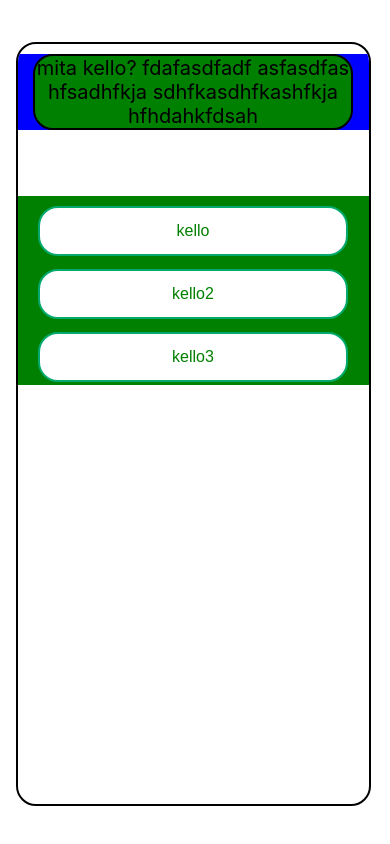
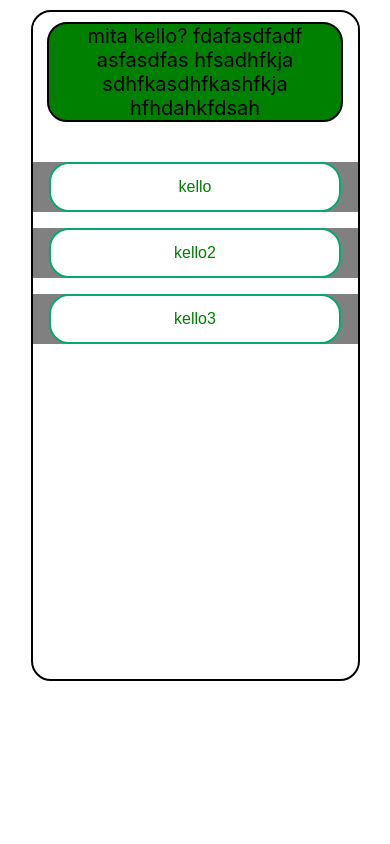
Before and after one commit to jotranen/quiz, a React (Create React App) app in the folder quiz-client/: page / in a window 390 px wide. Built offline with nearby package versions, Linux system fonts and the light colour scheme.

Commit message:
mobile device css

```diff
--- a/quiz-client/src/components/AnswerButton/AnswerButton.css
+++ b/quiz-client/src/components/AnswerButton/AnswerButton.css
@@ -8,13 +8,12 @@
     cursor: pointer;
     margin: 0 auto;
     display: block;
-    margin-top: 2%;
+    margin-top: 5%;
     border-color: 2px solid black;
     border-radius: 20px 20px 20px 20px;
     width: 90%;
 }
 
-/* Green */
 .select {
   border-color: #04AA6D;
   color: green;
@@ -24,21 +23,3 @@
   background-color: #04AA6D;
   color: white;
 }
-
-
-/* styling for our variants */
-.btn-primary {
-  /* border: none; */
-  background-color: blue;
-  color: white;
-}
-.btn-danger {
-  /* border: none; */
-  background-color: red;
-  color: white;
-}
-
-/* styling for different shape*/
-.btn-rounded {
-  /* border-radius: 0.4rem; */
-}
--- a/quiz-client/src/components/QuestionCard/QuestionCard.css
+++ b/quiz-client/src/components/QuestionCard/QuestionCard.css
@@ -1,28 +1,28 @@
 .questioncard {
+    /* display: block; */
+    margin-left: auto;
+    margin-right: auto;
+    margin-top: 10px;
+    width: 90vw;
+    height: 85vh;
     /* width: 750px;
     height: 1334px; */
-    width: 90%;
-    height: 90%;
-    top: 5%;
-    right: 5%;
-    max-width: 100%;
-    max-height: 100%;
+    max-width: 325px;
+    max-height: 667px;
     background-color: white;
     border-radius: 20px 20px 20px 20px;
+
     overflow: hidden;
-    position: absolute;
     border: 2px solid black;
 }
 .qc_question {
-    background-color: blue;
+    background-color: white;
     top: 10px;
     position: relative;
 }
 
 .qc_answers {
-    background-color: green;
-    top: 10%;
+    background-color: grey;
+    top: 5%;
     position: relative;
-    /* height: 200px; */
-    border: 3px solid green;
 }
```
